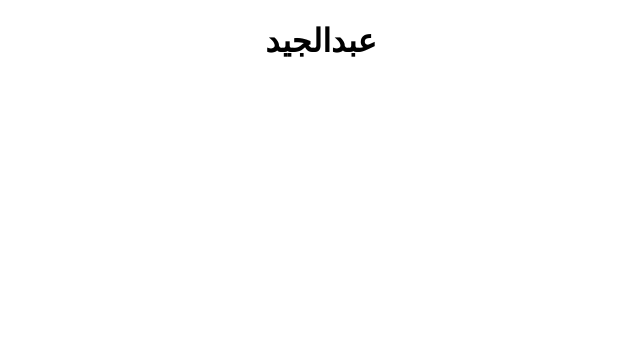
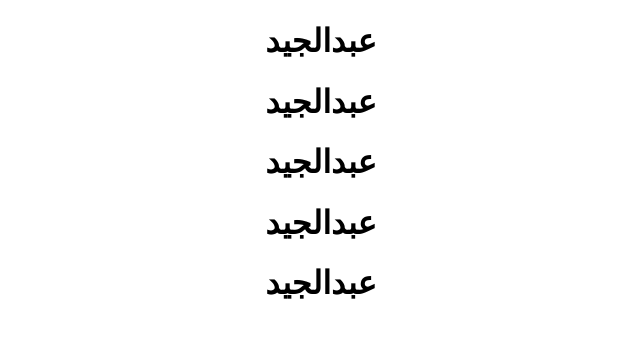
Before and after one commit to agayed/Acadmea, a React (Create React App) app: page / in a window 1280 px wide. Shown: the top 338 px of the page, without its empty margins (319-959 px from the left). Built offline with nearby package versions, Linux system fonts and the light colour scheme.

Commit message:
Add files via upload

```diff
--- a/src/App.js
+++ b/src/App.js
@@ -20,6 +20,10 @@ function App() {
       </header> */}
 
       <h1>عبدالجيد</h1>
+      <h1>عبدالجيد</h1>
+      <h1>عبدالجيد</h1>
+      <h1>عبدالجيد</h1>
+      <h1>عبدالجيد</h1>
     </div>
   );
 }
```
